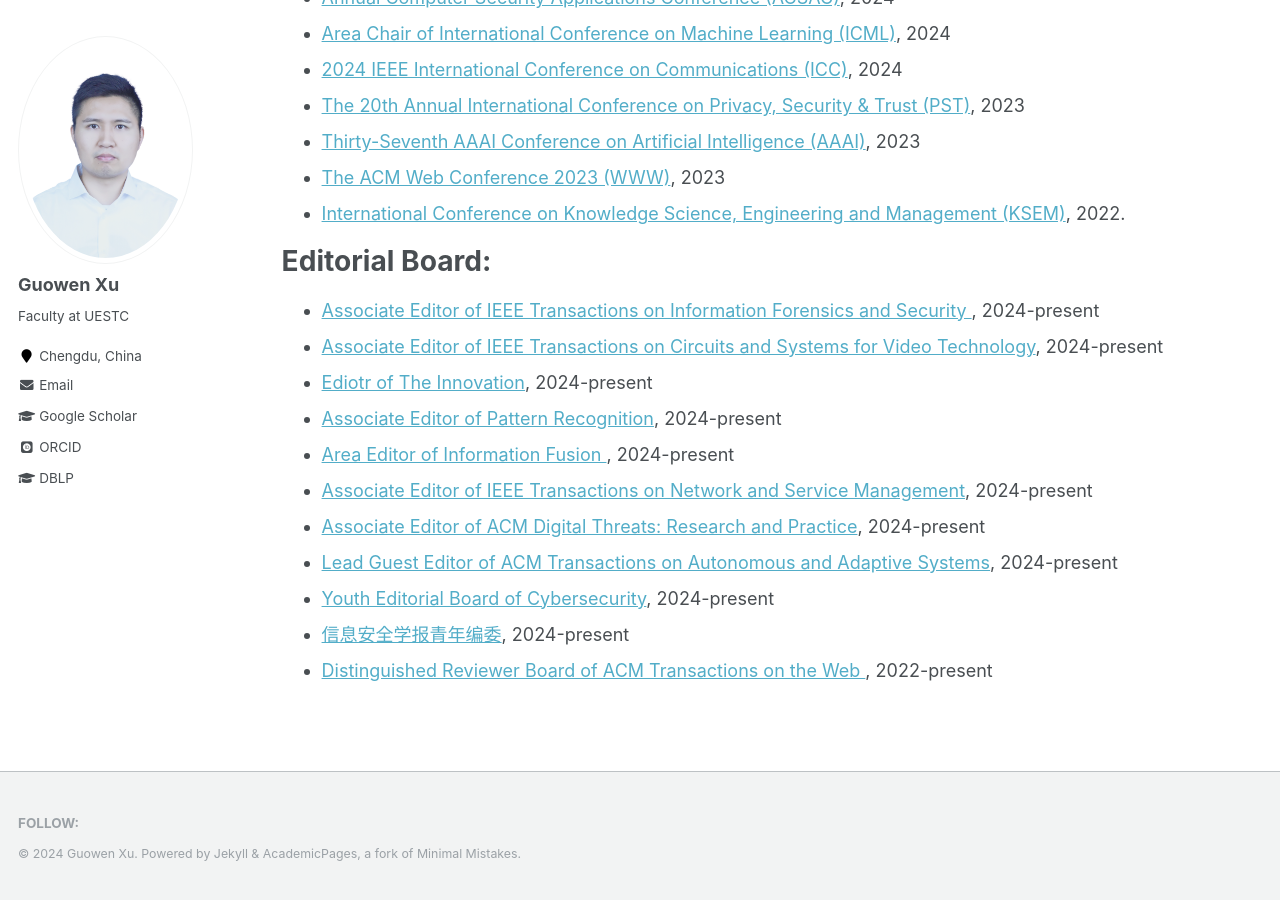
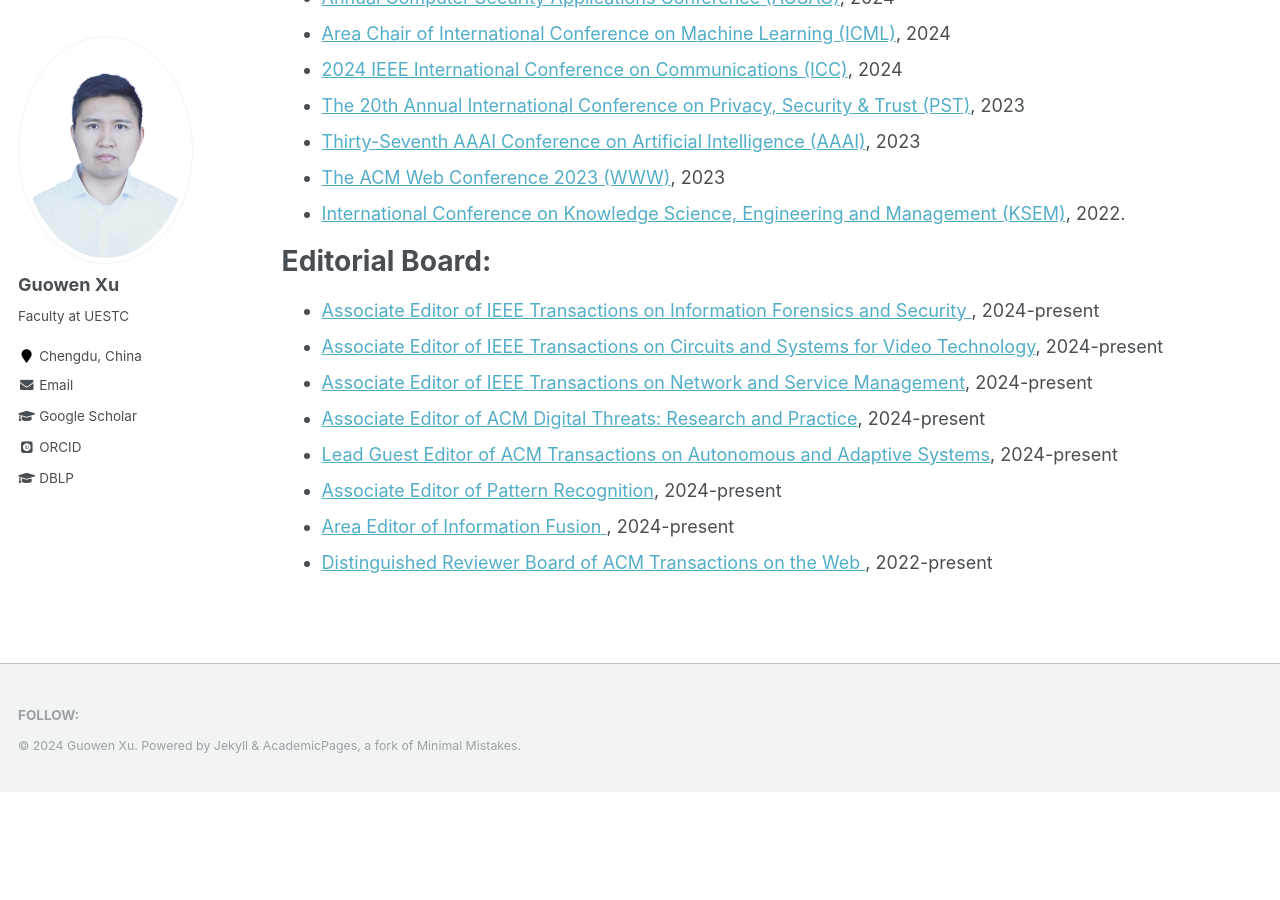
Before and after one commit to Guowen-xu/guowen-xu.github.io, a Jekyll site: the page built from _pages/services.md, in a window 1280 px wide and 900 px high, scrolled down 579 px. Built offline with Jekyll 4.4.1, drawn with Linux system fonts in a browser that asks for light colours; some web fonts are replaced; after the commit the page ends 1371 px from its top, so only the background shows below that.

Commit message:
Update services.md

```diff
--- a/_pages/services.md
+++ b/_pages/services.md
@@ -27,12 +27,9 @@ Editorial Board:
 ======
 * [Associate Editor of IEEE Transactions on Information Forensics and Security ](https://signalprocessingsociety.org/publications-resources/ieee-transactions-information-forensics-and-security/editorial-board), 2024-present
 * [Associate Editor of IEEE Transactions on Circuits and Systems for Video Technology](https://ieee-cas.org/publication/tcsvt), 2024-present
-* [Ediotr of The Innovation](https://www.sciencedirect.com/journal/the-innovation), 2024-present
-*  [Associate Editor of Pattern Recognition](https://www.sciencedirect.com/journal/pattern-recognition/about/editorial-board), 2024-present
-* [Area Editor of Information Fusion ](https://www.sciencedirect.com/journal/information-fusion/about/editorial-board), 2024-present
 * [Associate Editor of IEEE Transactions on Network and Service Management](https://www.comsoc.org/publications/journals/ieee-tnsm/ieee-transactions-network-and-service-management-editorial-board), 2024-present
 * [Associate Editor of ACM Digital Threats: Research and Practice](https://dl.acm.org/journal/dtrap/editorial-board), 2024-present
 * [Lead Guest Editor of ACM Transactions on Autonomous and Adaptive Systems](https://dl.acm.org/journal/taas/calls-for-papers), 2024-present
-* [Youth Editorial Board of Cybersecurity](https://cybersecurity.springeropen.com), 2024-present
-* [信息安全学报青年编委](http://jcs.iie.ac.cn/xxaqxb/ch/first_menu.aspx?parent_id=20240524145637001), 2024-present
+*  [Associate Editor of Pattern Recognition](https://www.sciencedirect.com/journal/pattern-recognition/about/editorial-board), 2024-present
+* [Area Editor of Information Fusion ](https://www.sciencedirect.com/journal/information-fusion/about/editorial-board), 2024-present
 * [Distinguished Reviewer Board of ACM Transactions on the Web ](https://dl.acm.org/journal/tweb), 2022-present
```
